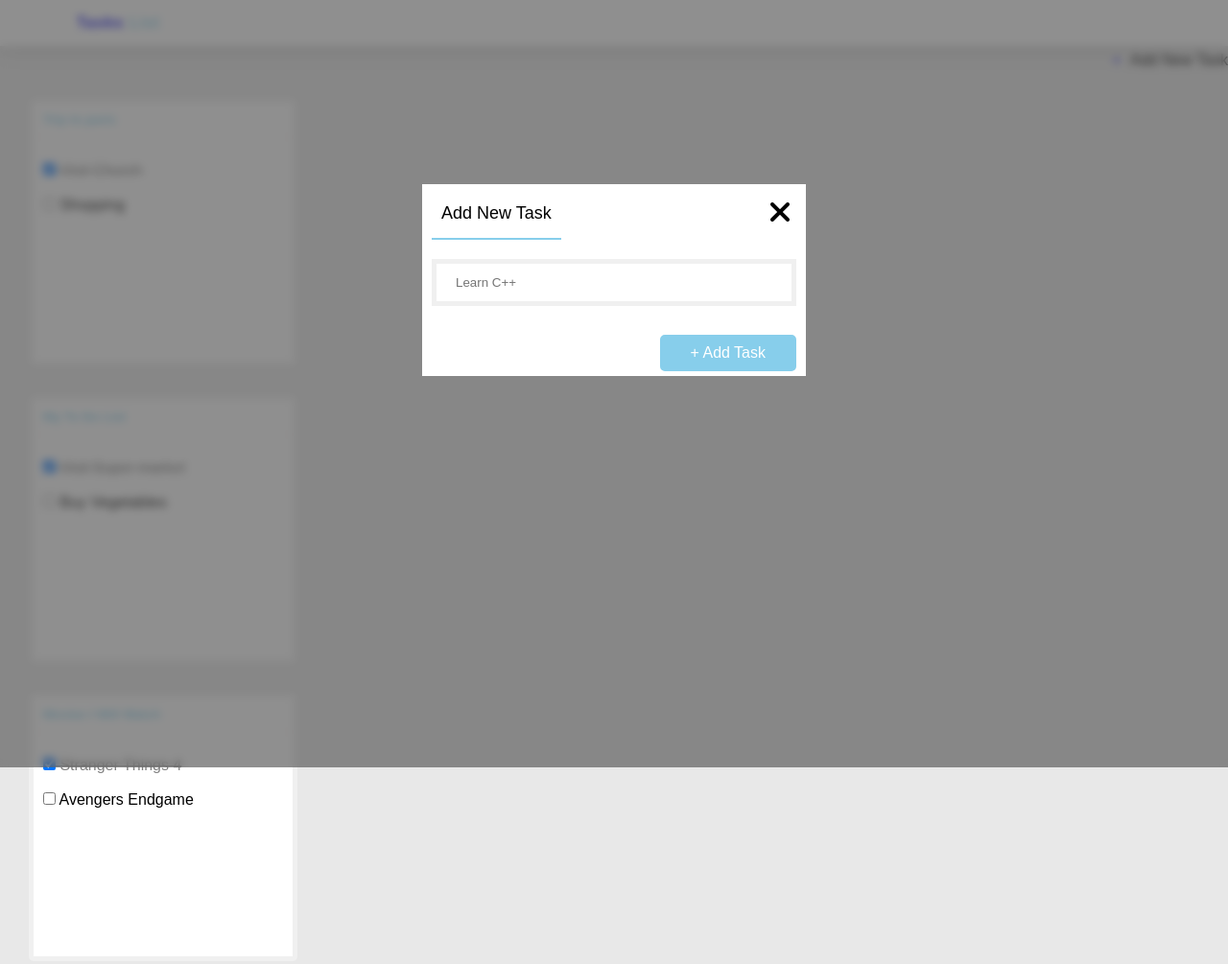
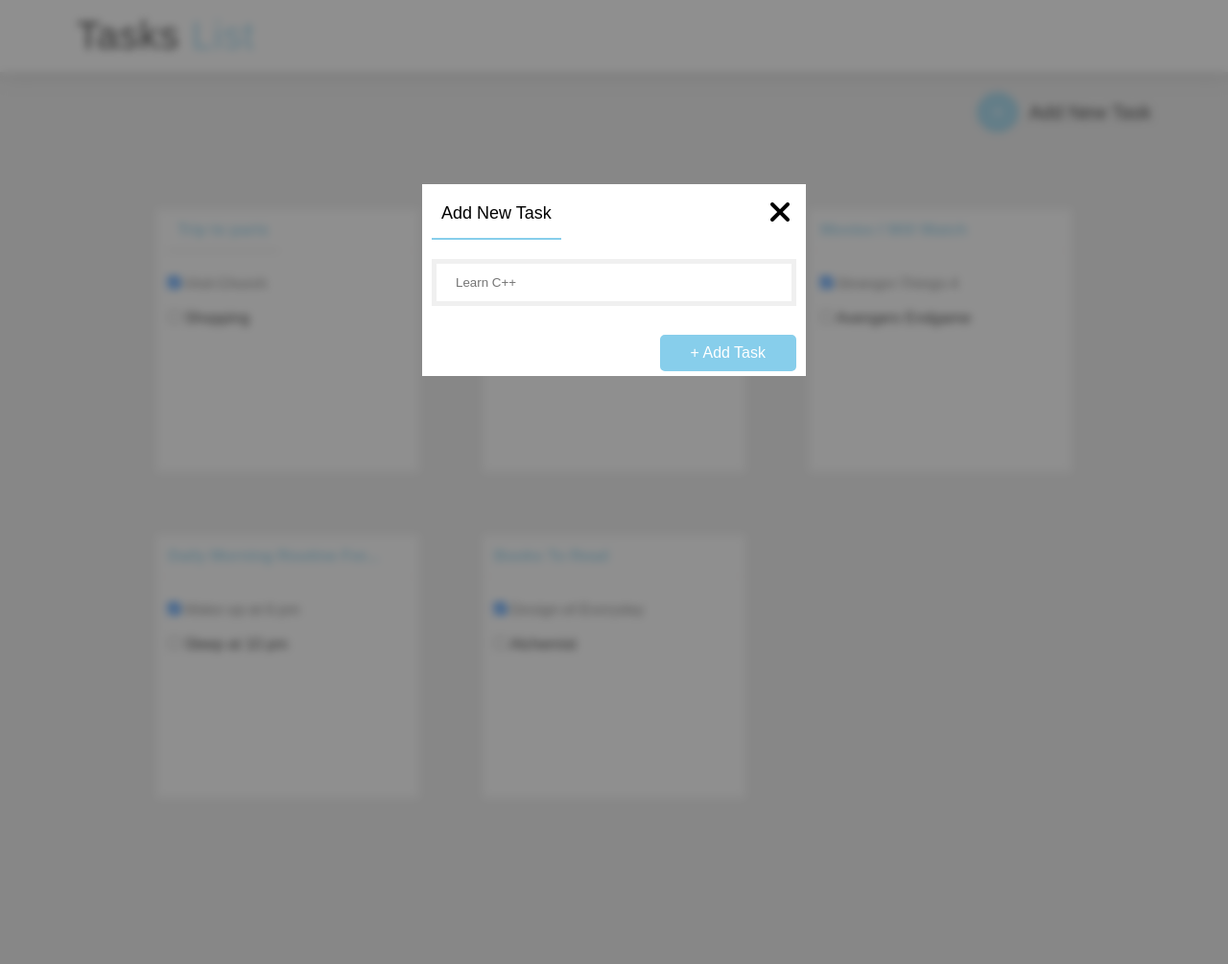
Before and after one commit to firoj905800/project-css-UI, a plain HTML site: page popup.html in a window 1280 px wide. Shown: the top 1005 px of the page at 96% size. Drawn offline with Linux system fonts and the light colour scheme.

Commit message:
ui-project

```diff
--- a/popup.html
+++ b/popup.html
@@ -11,17 +11,20 @@
 </head>
 
 <body>
+
+
         <nav class="nav">
-        <a href="./index.html" class="logo">Tasks <span class="list"> List</span></a>
+            <a href="./index.html" class="logomain">Tasks <span class="list"> List</span></a>
         </nav>
-    <div class="mainContainer">
-        <div class="newtask" id="$newtask">
-            <a href="./index1.html" class="plusSign" target="_self">+</a>
-            <a href="./index3.html" class="addNewtask" target="_self">Add New Task</a>
+
+        <div class="main">
+            <div class="newtask">
+                <a href="./popup.html" class="plus" target="_self">+</a>
+                <a href="./popup.html" class="addNewtask" target="_self">Add New Task</a>
             </div>
-        <div class="cardContainer">
+            <div class="card">
                 <div class="cards">
-                <h5>Trip to paris</h5>
+                    <h5> <a href="./index1.html">Trip to paris</a></h5>
                     <form action="#">
                         <div class="checks">
                             <span class="del"> <input type="checkbox" id="church" name="church" checked> Visit
@@ -74,6 +77,8 @@
             </div>
         </div>
 
+
+
     <div class="page2">
         <div class="popup1">
             <div class="addnewtask-container">
--- a/style.css
+++ b/style.css
@@ -5,8 +5,6 @@
     text-decoration: none;
 
 }
-
-
 
 body {
     background: rgba(224, 224, 224, 0.712);
@@ -18,7 +16,7 @@ body {
     padding: 15px 80px;
     background: white;
     box-shadow: 1px 1px 20px rgba(128, 128, 128, 0.366);
-    font-weight: 800;
+    font-weight: 800px;
     letter-spacing: 1px;
 }
 
@@ -102,9 +100,9 @@ h5 a {
 }
 
 
-.page2 {
+ .page2 {
     width: 100%;
-    height: 800px;
+    height: 1200px;
     position: absolute;
     background: rgba(79, 79, 79, 0.637);
     backdrop-filter: blur(4px);
@@ -156,7 +154,7 @@ h5 a {
     padding: 12px 20px;
 }
 
-.addTaskbtn {
+ .addTaskbtn {
     float: right;
     padding: 8px 30px;
     background: skyblue;
@@ -170,13 +168,13 @@ h5 a {
 
 .page3container {
     width: 100%;
-    height: 100%;
+    height:100%;
     padding: 20px;
 }
 
 .page3Options {
     width: 400px;
-    margin-bottom: 30px;
+    margin-bottom: 60px;
     padding: 20px 0px;
 }
 
```
Also changed, not shown: index1.html (+0 -2 lines). Lines whose indentation alone changed are shown as unchanged.
